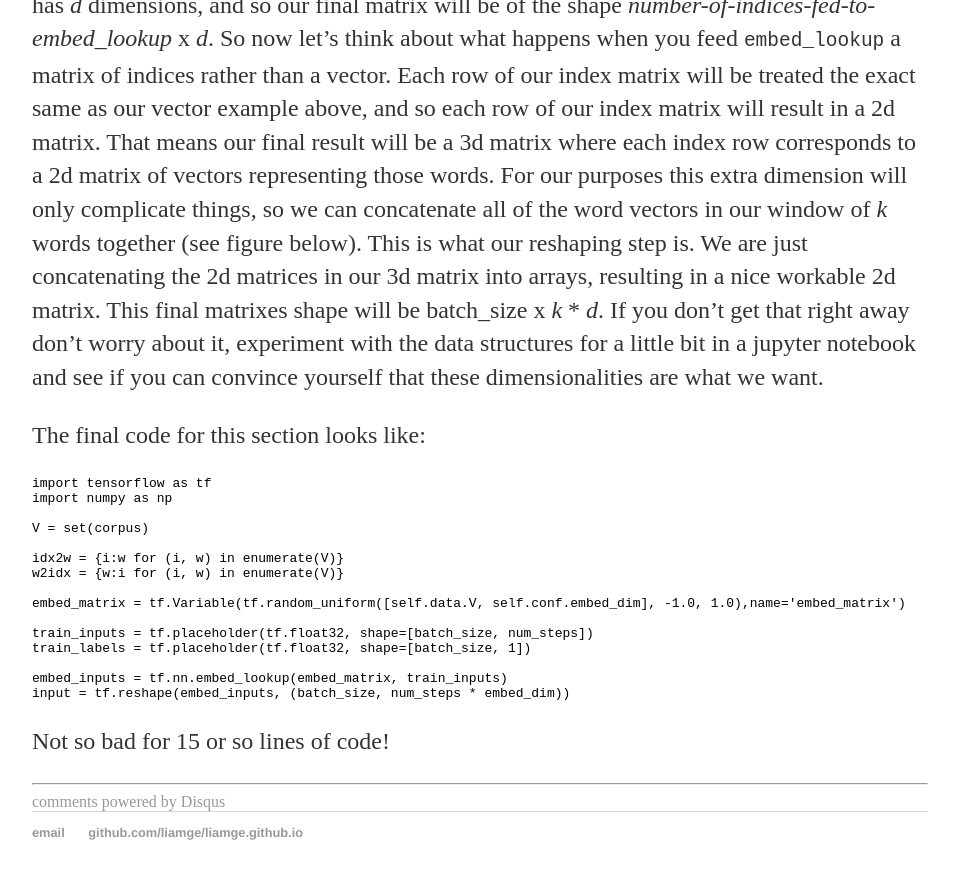
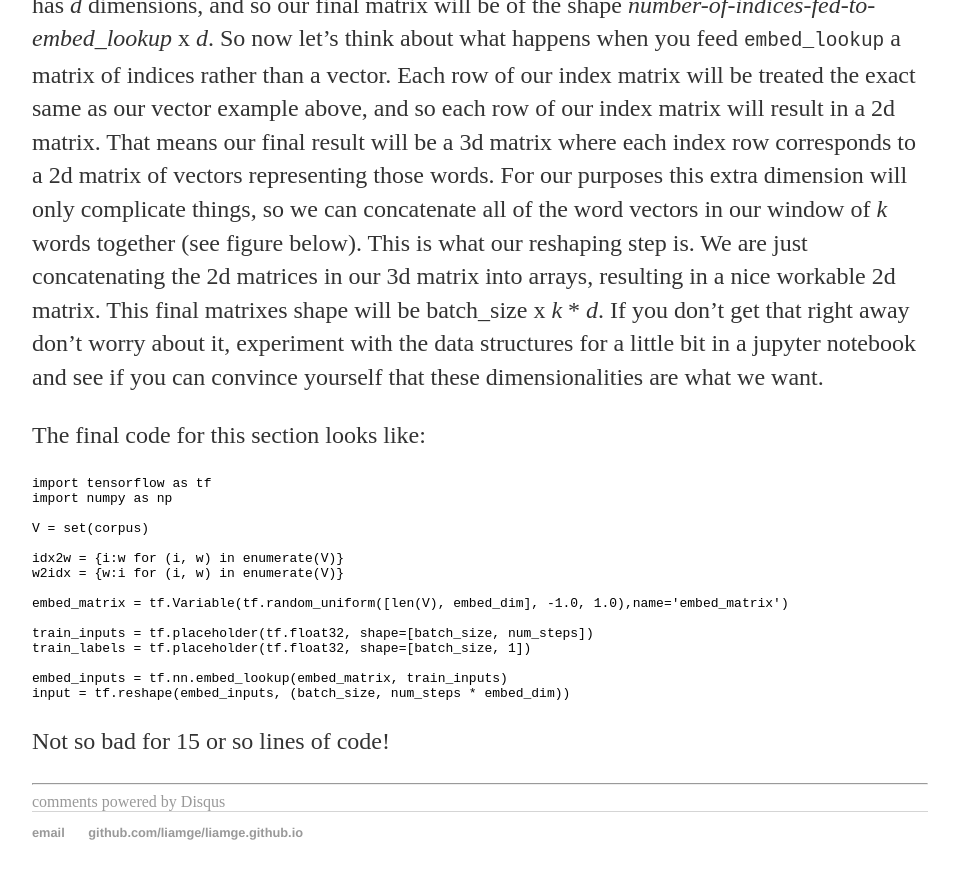
Before and after one commit to liamge/liamge.github.io, a Jekyll site: the page built from _posts/2017-06-05-neural-language-model.md, in a window 1280 px wide and 900 px high, scrolled down 5012 px. Shown: the top 879 px of the window, without its empty margins (160-1119 px from the left). Built offline with Jekyll 4.4.1, drawn with Linux system fonts in a browser that asks for light colours; comment, search, counter and statistics services are not loaded; some of the changed text lies outside the part shown.

Commit message:
Update 2017-06-05-neural-language-model.md

````diff
--- a/_posts/2017-06-05-neural-language-model.md
+++ b/_posts/2017-06-05-neural-language-model.md
@@ -45,7 +45,7 @@ For this section we need to be able to create a trainable `|V| x d` matrix, wher
 import tensorflow as tf
 import numpy as np
 
-embed_matrix = tf.Variable(tf.random_uniform([self.data.V, self.conf.embed_dim], -1.0, 1.0),name='embed_matrix')
+embed_matrix = tf.Variable(tf.random_uniform([len(V), embed_dim], -1.0, 1.0),name='embed_matrix')
 ```
 
 And it's that easy! The variable in tensorflow is a trainable tensor that will be updated in our optimization step later on. We initialized it with a sample from the random uniform distribution between -1 and 1 using the extra handy `tf.random_uniform` function. Now how do we use this matrix? Well we want to be able to say that the word "cat" corresponds to the 425th row of the `embed_matrix`, and so first we need to associate each word in the vocabulary with an index. This can be easily achieved with:
@@ -81,7 +81,7 @@ V = set(corpus)
 idx2w = {i:w for (i, w) in enumerate(V)}
 w2idx = {w:i for (i, w) in enumerate(V)}
 
-embed_matrix = tf.Variable(tf.random_uniform([self.data.V, self.conf.embed_dim], -1.0, 1.0),name='embed_matrix')
+embed_matrix = tf.Variable(tf.random_uniform([len(V), embed_dim], -1.0, 1.0),name='embed_matrix')
 
 train_inputs = tf.placeholder(tf.float32, shape=[batch_size, num_steps])
 train_labels = tf.placeholder(tf.float32, shape=[batch_size, 1])
````
